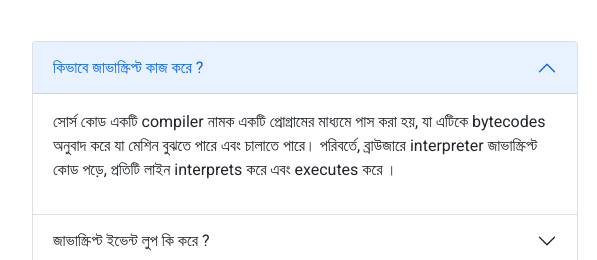
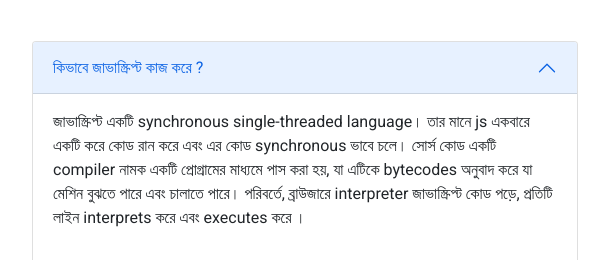
Before and after one commit to Developer-Rakib/insta-shohor, a plain HTML site: page index.html in a window 1280 px wide. Shown: the part 1555-1815 px from the top of the page, 50-647 px from the left. Drawn offline with nearby package versions, Linux system fonts and the light colour scheme.

Commit message:
qs chnge

```diff
--- a/index.html
+++ b/index.html
@@ -74,7 +74,11 @@
                                 <div id="collapseOne" class="accordion-collapse collapse show"
                                     aria-labelledby="headingOne" data-bs-parent="#accordionExample">
                                     <div class="accordion-body">
-                                        <p>সোর্স কোড একটি compiler নামক একটি প্রোগ্রামের মাধ্যমে পাস করা হয়, যা
+                                        <p>জাভাস্ক্রিপ্ট একটি synchronous single-threaded language। তার মানে js একবারে
+                                            একটি করে কোড রান করে এবং এর কোড synchronous ভাবে চলে। সোর্স কোড একটি
+                                            compiler
+                                            নামক একটি
+                                            প্রোগ্রামের মাধ্যমে পাস করা হয়, যা
                                             এটিকে bytecodes অনুবাদ করে যা মেশিন বুঝতে পারে এবং চালাতে পারে। পরিবর্তে,
                                             ব্রাউজারে interpreter জাভাস্ক্রিপ্ট কোড পড়ে, প্রতিটি লাইন interprets করে
                                             এবং executes করে ।
```
